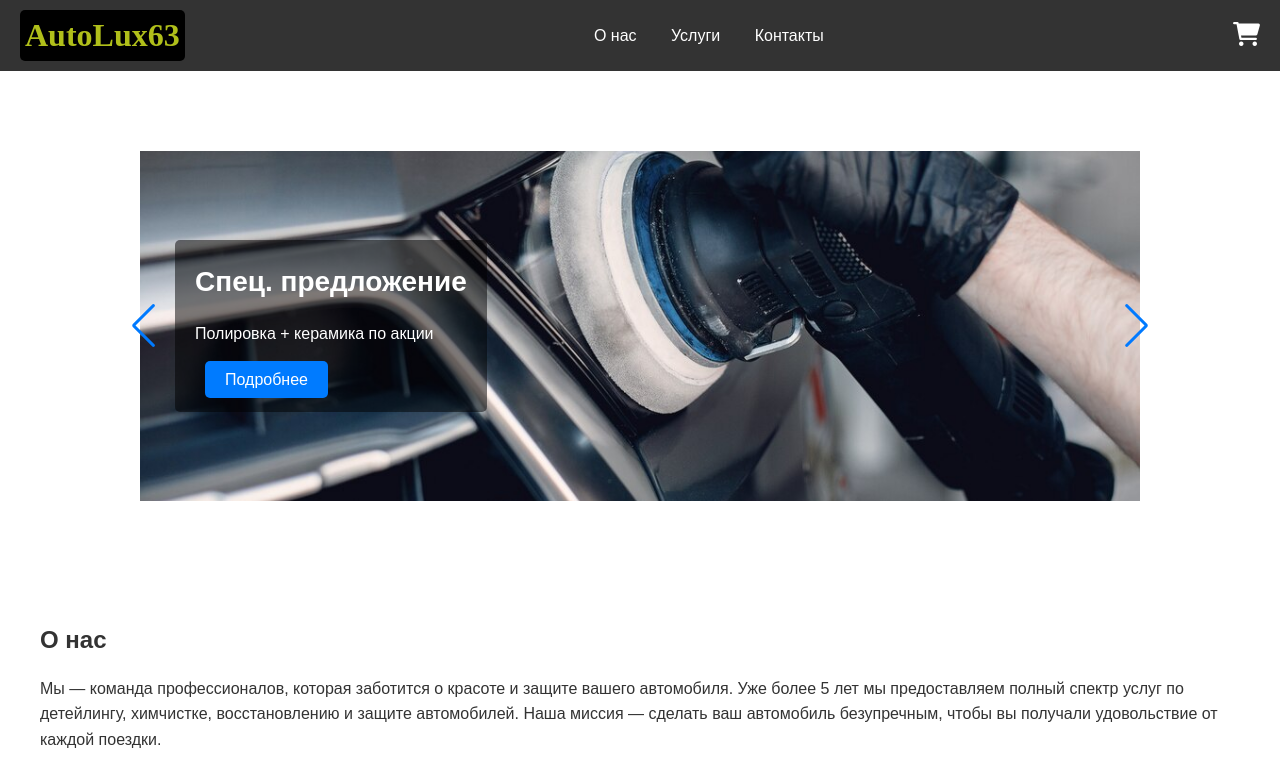
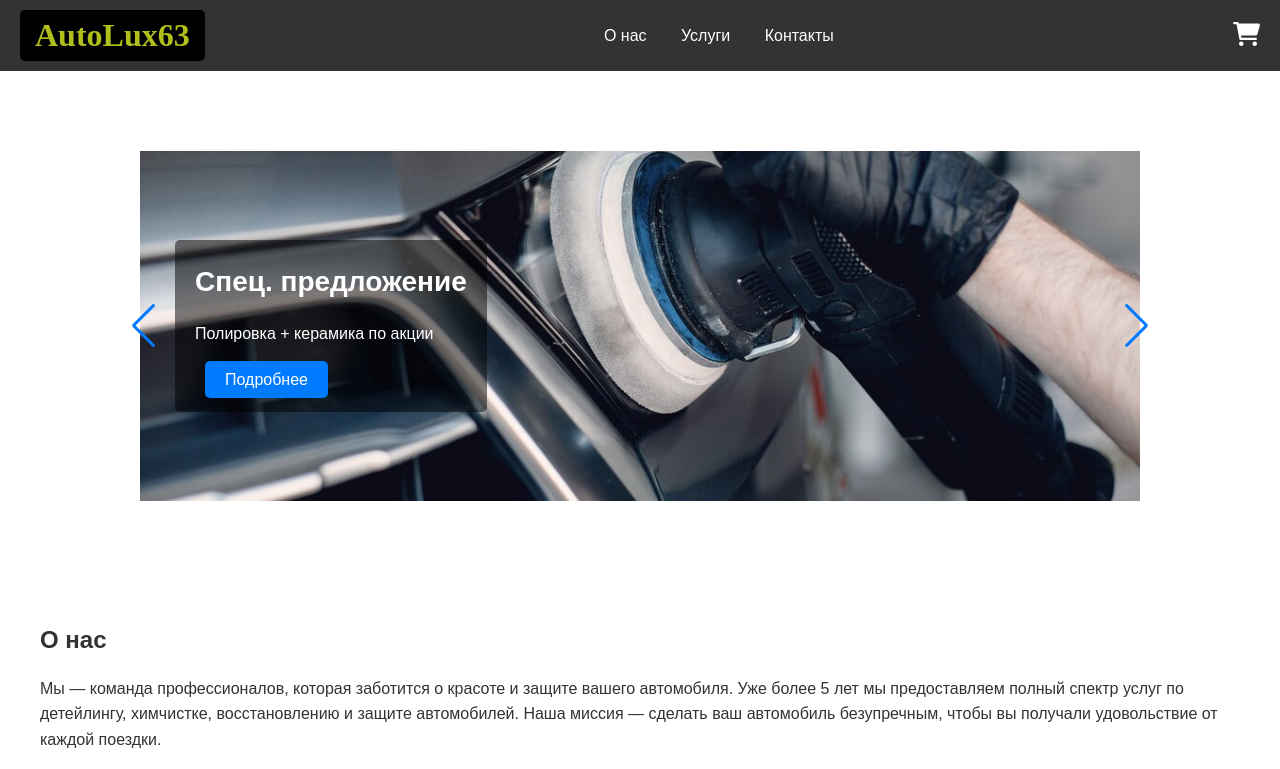
Before and after one commit to Deemeed/VEB_LAB, a plain HTML site: page index.html in a window 1280 px wide. Shown: the top 769 px of the page. Drawn offline with nearby package versions, Linux system fonts and the light colour scheme.

Commit message:
Update styles.css

```diff
--- a/styles.css
+++ b/styles.css
@@ -46,8 +46,8 @@ section {
   font-family: serif;
   background-color: black;
   color: #B0BF1A;
-  padding-left: 5px;
-  padding-right: 5px;
+  padding-left: 15px;
+  padding-right: 15px;
   border-radius: 5px;
 }
 
```
